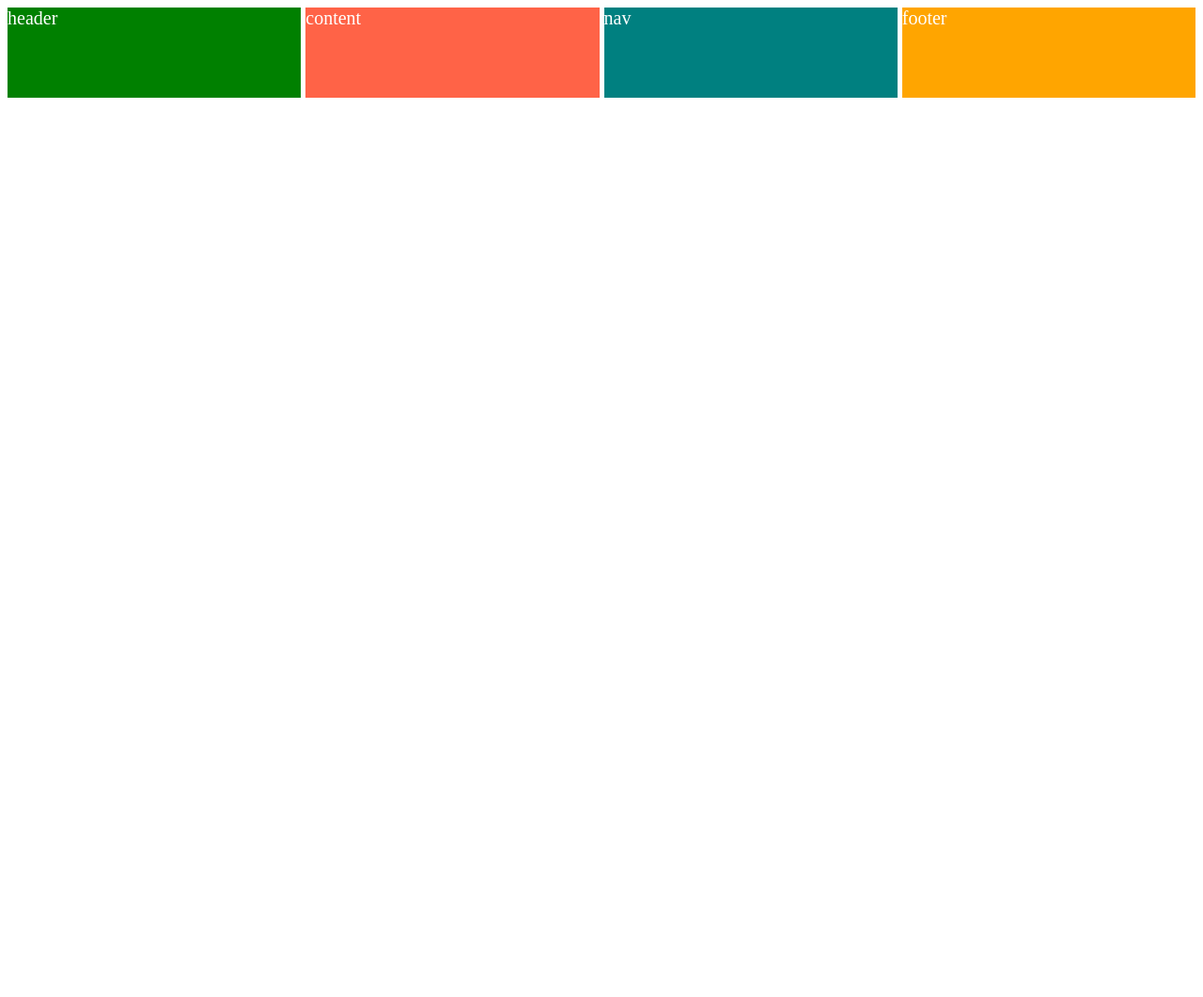
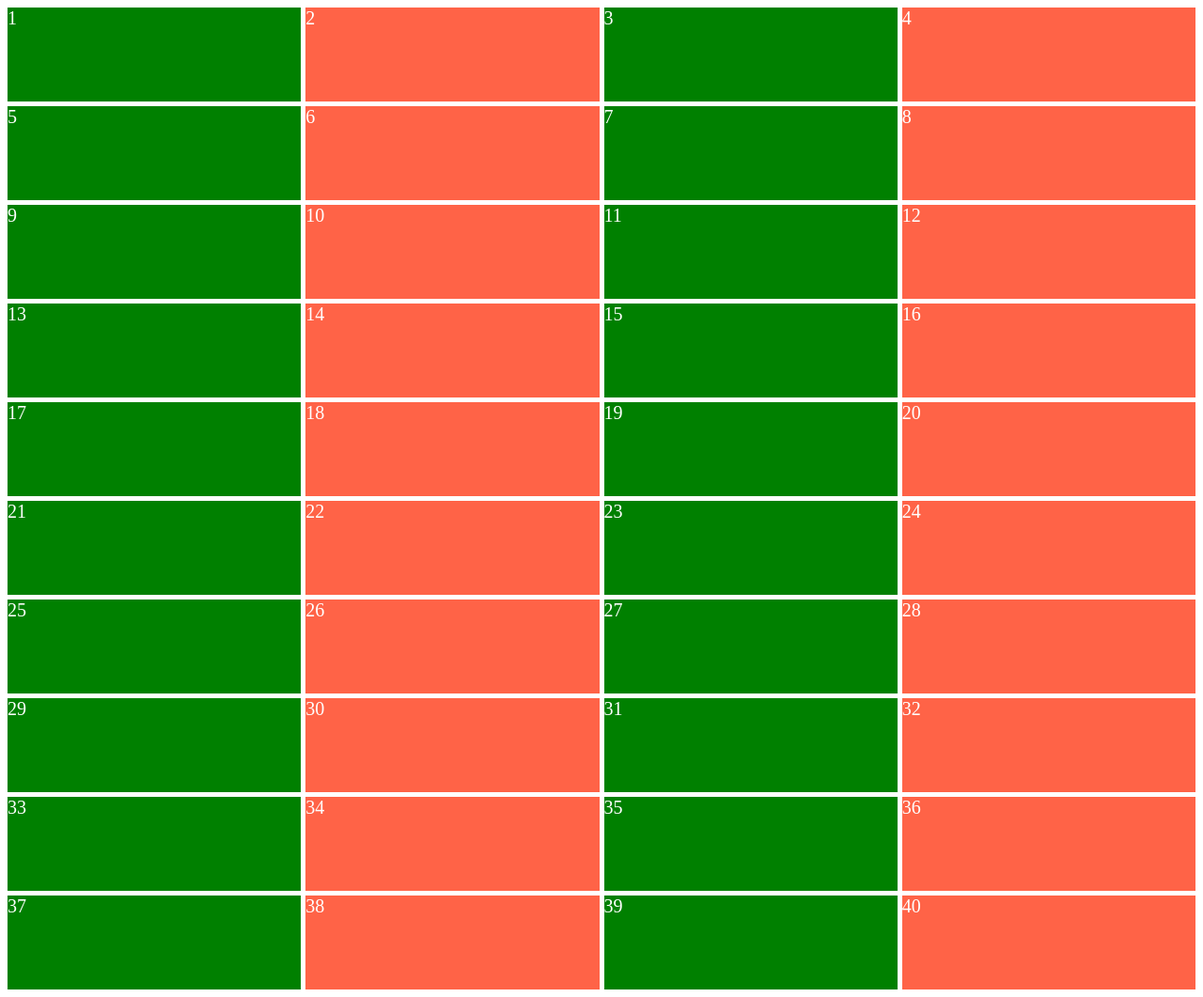
Before and after one commit to sangseophwang/HTML-CSS_Practice, a plain HTML site: page css_layout_practice/2_Grid/index.html in a window 1280 px wide. Shown: the whole page at 94% size. Before the commit the page ends 800 px from the top, so only its background shows below. Drawn offline with Linux system fonts and the light colour scheme.

Commit message:
Grid: grid-auto-columns / grid-auto-rows

```diff
--- a/css_layout_practice/2_Grid/index.html
+++ b/css_layout_practice/2_Grid/index.html
@@ -9,10 +9,46 @@
   </head>
   <body>
     <div class="grid">
-      <div class="header">header</div>
-      <div class="content">content</div>
-      <div class="nav">nav</div>
-      <div class="footer">footer</div>
+      <div class="item">1</div>
+      <div class="item">2</div>
+      <div class="item">3</div>
+      <div class="item">4</div>
+      <div class="item">5</div>
+      <div class="item">6</div>
+      <div class="item">7</div>
+      <div class="item">8</div>
+      <div class="item">9</div>
+      <div class="item">10</div>
+      <div class="item">11</div>
+      <div class="item">12</div>
+      <div class="item">13</div>
+      <div class="item">14</div>
+      <div class="item">15</div>
+      <div class="item">16</div>
+      <div class="item">17</div>
+      <div class="item">18</div>
+      <div class="item">19</div>
+      <div class="item">20</div>
+      <div class="item">21</div>
+      <div class="item">22</div>
+      <div class="item">23</div>
+      <div class="item">24</div>
+      <div class="item">25</div>
+      <div class="item">26</div>
+      <div class="item">27</div>
+      <div class="item">28</div>
+      <div class="item">29</div>
+      <div class="item">30</div>
+      <div class="item">31</div>
+      <div class="item">32</div>
+      <div class="item">33</div>
+      <div class="item">34</div>
+      <div class="item">35</div>
+      <div class="item">36</div>
+      <div class="item">37</div>
+      <div class="item">38</div>
+      <div class="item">39</div>
+      <div class="item">40</div>
     </div>
   </body>
 </html>
--- a/css_layout_practice/2_Grid/styles.css
+++ b/css_layout_practice/2_Grid/styles.css
@@ -1,27 +1,20 @@
 .grid {
   display: grid;
   gap: 5px;
-  height: 50vh;
   grid-template-columns: repeat(4, 1fr);
-  grid-template-rows: repeat(4, 1fr);
+  grid-template-rows: repeat(4, 100px);
+  grid-auto-flow: row;
+  grid-auto-rows: 100px;
   color: white;
   font-size: 20px;
 }
 
-.header {
+.item:nth-child(odd) {
   background-color: green;
 }
 
-.content {
+.item:nth-child(even) {
   background-color: tomato;
-}
-
-.nav {
-  background-color: teal;
-}
-
-.footer {
-  background-color: orange;
 }
 
 /*  grid-template-row 로 세로 크기를,
@@ -56,3 +49,10 @@
     align-content는 그리드 전체를 수직적으로 움직이는 것이다. 이 기능으로
     그리드 전체의 위치 조정을 할 수 있다. 그래서 'place-content: y축 x축'으로
     합쳐서 조작하면 된다.*/
+
+/*  align-self와 justify-self는 하나의 grid를 조정할 때 쓴다.
+    이것도 place-self로 합쳐서 쓸 수 있다.*/
+
+/*  grid를 추가로 만들다보면 repeat의 크기를 매번 수동으로 수정해줘야 한다.
+    이런 피곤함을 없애기 위해 grid-auto-columns / grid-auto-rows를
+    사용하면 나중에 추가될 때 자동으로 적용이 되도록 할 수 있다. */
```
